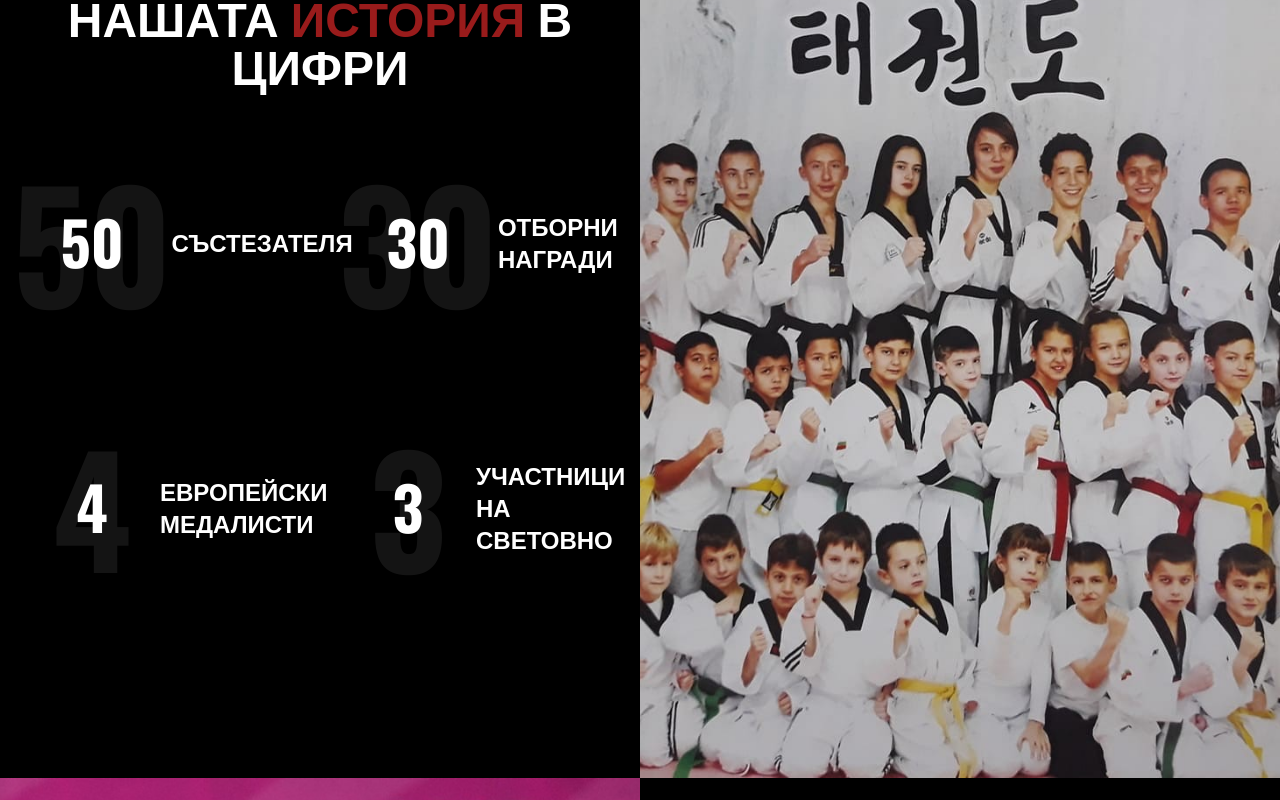
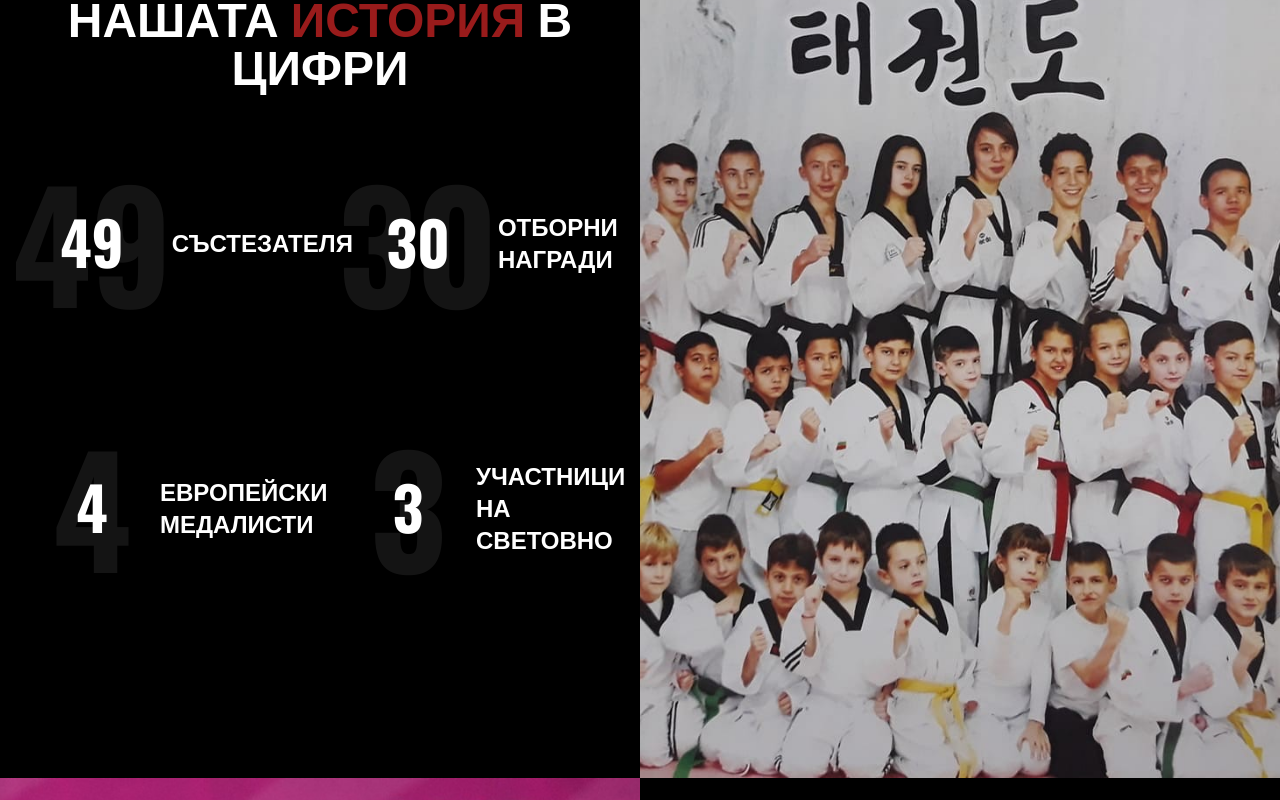
Before and after one commit to HristoBogdanov/kentavar, a Next.js app: page / in a window 1280 px wide. Shown: the part 2140-2940 px from the top of the page. Built offline with nearby package versions, Linux system fonts and the light colour scheme.

Commit message:
add contup animation on statistics

```diff
--- a/components/contactUsSection.tsx
+++ b/components/contactUsSection.tsx
@@ -17,8 +17,7 @@ export default function ContactUsSection() {
           </h1>
         </div>
         <p className="text-xl">
-          Очакваме Вас и вашите деца. Нека спортът бъде част от нашия и вашия
-          начин на живот!
+          Очакваме Ви! Нека спортът бъде част от нашия и вашия начин на живот!
         </p>
         <Link
           href="/contacts"
--- a/components/numbersSection.tsx
+++ b/components/numbersSection.tsx
@@ -8,10 +8,10 @@ export default function NumbersSection() {
           Нашата <span className="text-red-800">история</span> в цифри
         </h1>
         <div className="w-full grid grid-cols-1 xl:grid-cols-2 gap-10 px-6">
-          <StatisticBox number="50" text="състезателя" />
-          <StatisticBox number="30" text="отборни награди" />
-          <StatisticBox number="4" text="европейски медалисти" />
-          <StatisticBox number="3" text="участници на световно" />
+          <StatisticBox number={50} text="състезателя" />
+          <StatisticBox number={30} text="отборни награди" />
+          <StatisticBox number={4} text="европейски медалисти" />
+          <StatisticBox number={3} text="участници на световно" />
         </div>
       </div>
       <div
--- a/components/statisticBox.tsx
+++ b/components/statisticBox.tsx
@@ -1,16 +1,48 @@
+"use client";
+
+import { useEffect, useRef, useState } from "react";
+import CountUp from "react-countup";
+
 export default function StatisticBox({
   number,
   text,
 }: {
-  number: string;
+  number: number;
   text: string;
 }) {
+  const [inView, setInView] = useState(false);
+  const ref = useRef<HTMLDivElement | null>(null);
+
+  useEffect(() => {
+    const observer = new IntersectionObserver(
+      ([entry]) => {
+        if (entry.isIntersecting) {
+          setInView(true);
+          observer.unobserve(entry.target);
+        }
+      },
+      { threshold: 0.5 } // Adjust this threshold as needed
+    );
+
+    if (ref.current) {
+      observer.observe(ref.current);
+    }
+
+    return () => {
+      if (ref.current) {
+        observer.unobserve(ref.current);
+      }
+    };
+  }, []);
+
   return (
-    <div className="w-full flex justify-center items-center">
+    <div ref={ref} className="w-full flex justify-center items-center">
       <div className="relative w-[160px] font-black text-center ">
-        <p className="text-[150px] text-[#656565] opacity-20">{number}</p>
+        <p className="text-[150px] text-[#656565] opacity-20">
+          {inView && <CountUp end={number} duration={10} />}
+        </p>
         <p className="absolute text-6xl left-1/2 -translate-x-1/2 top-1/2 -translate-y-1/2 flex justify-center items-center gap-8 uppercase">
-          {number}
+          {inView && <CountUp end={number} duration={10} />}
         </p>
       </div>
       <p className="text-2xl font-black uppercase w-[140px] text-wrap">
--- a/package.json
+++ b/package.json
@@ -11,6 +11,7 @@
   "dependencies": {
     "next": "14.2.5",
     "react": "^18",
+    "react-countup": "^6.5.3",
     "react-dom": "^18",
     "react-icons": "^5.2.1",
     "react-player": "^2.16.0"
```
Also changed, not shown: 1 other file (tests, documents, lock files or other folders).
